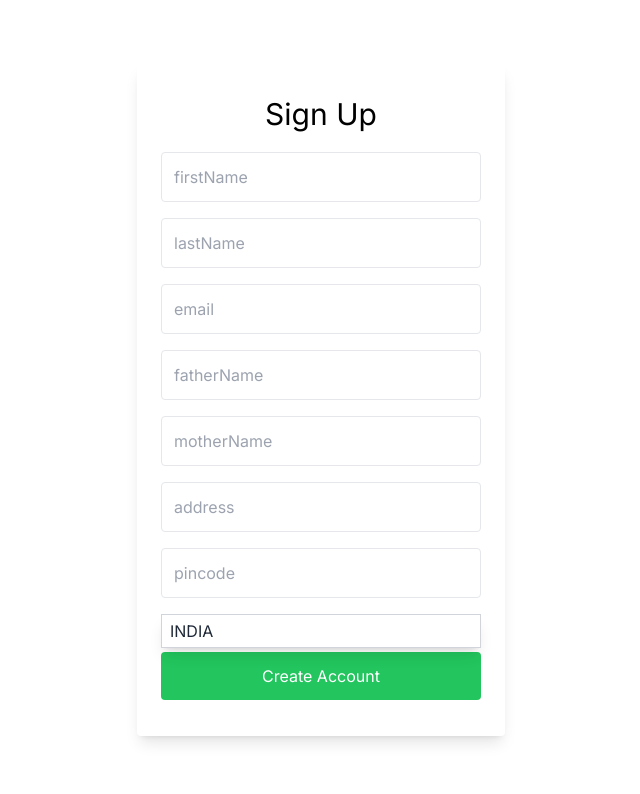
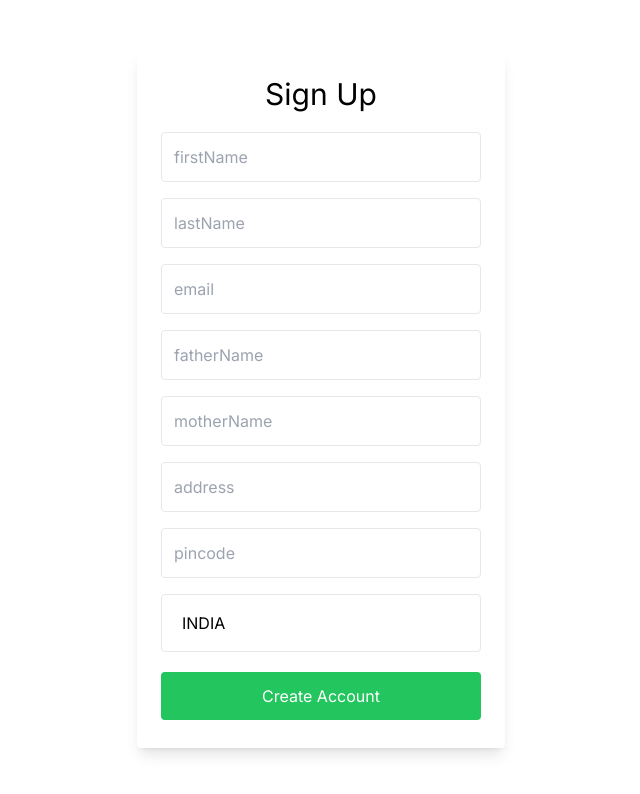
Before and after one commit to Dishantbaghel/user-registration, a Next.js app: page / in a window 1280 px wide. Shown: the top 794 px of the page, without its empty margins (319-959 px from the left). Built offline with nearby package versions, Linux system fonts and the light colour scheme.

Commit message:
apply validations

```diff
--- a/package.json
+++ b/package.json
@@ -22,7 +22,8 @@
     "mongoose": "^8.1.1",
     "next": "14.1.0",
     "react": "^18",
-    "react-dom": "^18"
+    "react-dom": "^18",
+    "yup": "^1.3.3"
   },
   "devDependencies": {
     "@types/node": "^20",
--- a/src/app/api/getuser/route.ts
+++ b/src/app/api/getuser/route.ts
@@ -1,9 +1,9 @@
 import { NextResponse } from "next/server";
-import User from "@/models/userModel";
+import Users from "@/models/userModel";
 
 export async function GET() {
     try {
-        const users: any = await User.find();
+        const users: any = await Users.find();
         return NextResponse.json(users)
     } catch (error) {
         console.log(error, "dsfghjk");
--- a/src/app/api/signup/route.ts
+++ b/src/app/api/signup/route.ts
@@ -1,5 +1,5 @@
 import { NextRequest, NextResponse } from "next/server";
-import User from "@/models/userModel";
+import Users from "@/models/userModel";
 import connection from "@/db/config";
 
 connection();
@@ -7,10 +7,12 @@ export async function POST(request: NextRequest) {
   try {
    const body = await request.json();
    const { firstName, lastName, email, fatherName, motherName, address, pincode, country } = body
-    await User.create({ firstName, lastName, email, fatherName, motherName, address, pincode, country })
+    await Users.create({ firstName, lastName, email, fatherName, motherName, address, pincode, country })
     return NextResponse.json({ message: "OK" }, { status: 201 });
   }
   catch (error) {
     console.log(error);
+    return NextResponse.json({ message: error }, { status: 201 });
+
   }
 }
--- a/src/components/Signup.tsx
+++ b/src/components/Signup.tsx
@@ -1,14 +1,35 @@
 "use client";
-import React from "react";
+import React, { useState } from "react";
 import { useFormik } from "formik";
 import axios from "axios";
 import { useRouter } from "next/navigation";
+import { Box, CircularProgress } from "@mui/material";
+import * as Yup from "yup";
 
-const countries = ["INDIA", "USA", "JAPAN"];
+export const signupSchema = Yup.object({
+  firstName: Yup.string()
+    .min(2)
+    .max(25)
+    .required("This field cannot be empty!"),
+  lastName: Yup.string().min(2).max(25).required("This field cannot be empty!"),
+  email: Yup.string().email().required("This field cannot be empty!"),
+  fatherName: Yup.string()
+    .min(2)
+    .max(25)
+    .required("This field cannot be empty!"),
+  motherName: Yup.string()
+    .min(2)
+    .max(25)
+    .required("This field cannot be empty!"),
+  address: Yup.string().min(2).max(25).required("This field cannot be empty!"),
+  pincode: Yup.number().integer().required("This field cannot be empty!"),
+  country: Yup.string().min(2).max(25).required("This field cannot be empty!"),
+});
 
 const Signup = () => {
   const router = useRouter();
-  const { handleChange, handleSubmit, resetForm, values } = useFormik({
+  const [isLoader, setIsLoader] = useState(false);
+  const { handleChange, handleSubmit, resetForm, values, errors } = useFormik({
     initialValues: {
       firstName: "",
       lastName: "",
@@ -19,7 +40,9 @@ const Signup = () => {
       pincode: "",
       country: "INDIA",
     },
+    validationSchema: signupSchema,
     onSubmit: async (values) => {
+      setIsLoader(true);
       try {
         const res = await axios.post("/api/signup", values);
         if (res.status === 201) {
@@ -28,6 +51,7 @@ const Signup = () => {
         }
       } catch (error) {
         console.log(error);
+        setIsLoader(false);
       }
     },
   });
@@ -35,7 +59,7 @@ const Signup = () => {
   return (
     <div className="bg-grey-lighter min-h-screen flex flex-col">
       <div className="container max-w-sm mx-auto flex-1 flex flex-col items-center justify-center px-2">
-        <div className="bg-white px-6 py-8 rounded shadow-lg text-black w-full">
+        <div className="bg-white px-6 py-6 rounded shadow-lg text-black w-full">
           <h1 className="mb-5 text-3xl text-center">Sign Up</h1>
           <form onSubmit={handleSubmit}>
             {[
@@ -46,9 +70,9 @@ const Signup = () => {
               "motherName",
               "address",
               "pincode",
-            ].map((field : string) => (
+            ].map((field: string) => (
+              <div key={field}>
                 <input
-                key={field}
                   type={
                     field === "email"
                       ? "email"
@@ -62,9 +86,12 @@ const Signup = () => {
                   onChange={handleChange}
                   value={values[field]}
                 />
+                {errors[field] && (
+                  <p className="text-red-500 text-sm">{errors[field]}</p>
+                )}
+              </div>
             ))}
-
-            <div className="relative border border-gray-300 text-gray-800 bg-white shadow-lg">
+            <div className="relative bg-white block border border-grey-light w-full p-3 rounded mb-4">
               <label htmlFor="country" className="sr-only">
                 Country
               </label>
@@ -75,20 +102,25 @@ const Signup = () => {
                 value={values.country}
                 onChange={handleChange}
               >
-                {countries.map((country) => (
+                {["INDIA", "USA", "JAPAN"].map((country) => (
                   <option key={country} value={country}>
                     {country}
                   </option>
                 ))}
               </select>
             </div>
-
+            {isLoader == true ? (
+              <Box className="w-full flex justify-center">
+                <CircularProgress />
+              </Box>
+            ) : (
               <button
                 type="submit"
                 className="w-full text-center py-3 rounded bg-green-500 text-white hover:bg-green-600 focus:outline-none my-1"
               >
                 Create Account
               </button>
+            )}
           </form>
         </div>
       </div>
--- a/src/models/userModel.js
+++ b/src/models/userModel.js
@@ -3,7 +3,7 @@ import mongoose from "mongoose";
 const userSchema = new mongoose.Schema({
   firstName: { type: String, required: [true, 'Please provide a firstname'] },
   lastName: { type: String, required: [true, 'Please provide a lastname'] },
-  email: { type: String, required: [true, 'Please provide an email'], unique: true },
+  email: { type: String, required: [true, 'Please provide an email'] },
   fatherName: { type: String, required: [true, 'Please provide a fathername'] },
   motherName: { type: String, required: [true, 'Please provide a mothername'] },
   address: { type: String, required: [true, 'Please provide an address'] },
@@ -11,4 +11,6 @@ const userSchema = new mongoose.Schema({
   country: { type: String, required: [true, 'Please provide a country'] },
 });
 
-export default mongoose.models.User || mongoose.model('User', userSchema);
+// export default mongoose.models.User || mongoose.model('User', userSchema);
+
+export default mongoose.models.Users || mongoose.model('Users', userSchema);
```
Also changed, not shown: 1 other file (tests, documents, lock files or other folders). Lines whose indentation alone changed are shown as unchanged.
